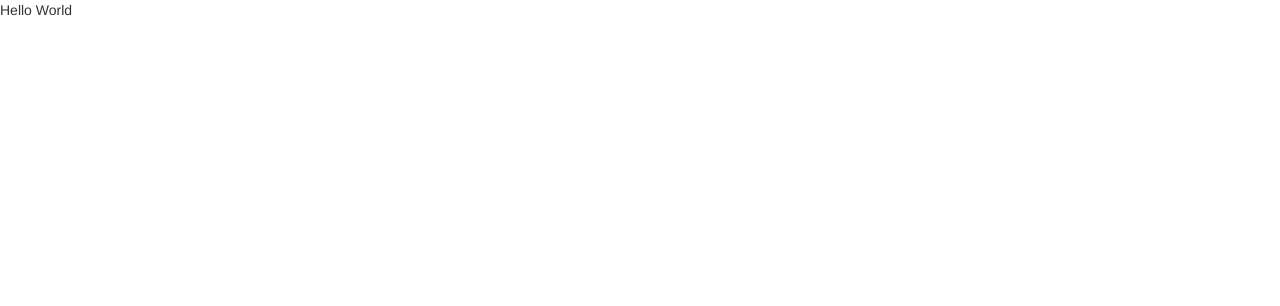
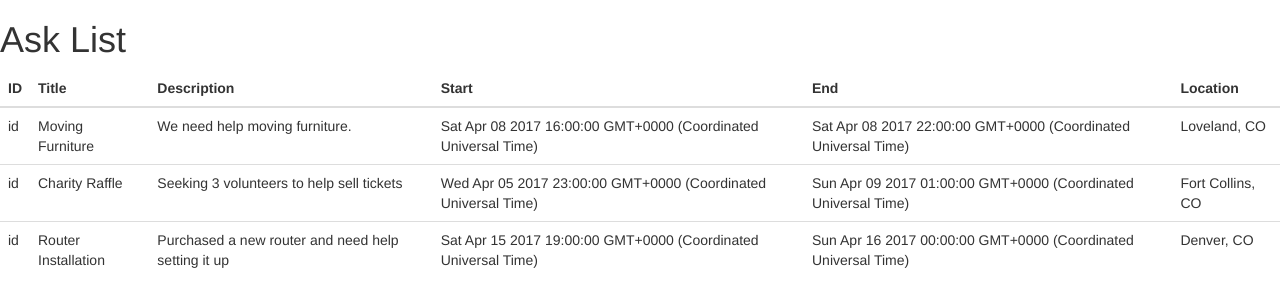
Before and after one commit to etmoore/communikey, a React (Create React App) app in the folder client/: page / in a window 1280 px wide. Shown: the top 306 px of the page. Built offline with nearby package versions, Linux system fonts and the light colour scheme.

Commit message:
Render AskList component with hardcoded data

```diff
--- a/client/package.json
+++ b/client/package.json
@@ -4,11 +4,11 @@
   "private": true,
   "dependencies": {
     "react": "^15.4.2",
-    "react-dom": "^15.4.2",
-    "standard": "^10.0.0"
+    "react-dom": "^15.4.2"
   },
   "devDependencies": {
-    "react-scripts": "0.9.5"
+    "react-scripts": "0.9.5",
+    "standard": "^10.0.0"
   },
   "scripts": {
     "start": "react-scripts start",
--- a/client/src/App.js
+++ b/client/src/App.js
@@ -1,10 +1,11 @@
 import React, { Component } from 'react'
+import AskList from './AskList'
 
 class App extends Component {
   render () {
     return (
       <div className='App'>
-        Hello World
+        <AskList />
       </div>
     )
   }
--- /dev/null
+++ b/client/src/AskList.jsx
@@ -0,0 +1,63 @@
+import React, { Component } from 'react'
+
+const asks = [
+  {
+    title: 'Moving Furniture',
+    description: 'We need help moving furniture.',
+    start: new Date('Sat Apr 08 2017 10:00:00 MDT'),
+    end: new Date('Sat Apr 08 2017 16:00:00 MDT'),
+    location: 'Loveland, CO'
+  },
+  {
+    title: 'Charity Raffle',
+    description: 'Seeking 3 volunteers to help sell tickets',
+    start: new Date('Sat Apr 05 2017 17:00:00 MDT'),
+    end: new Date('Sat Apr 08 2017 19:00:00 MDT'),
+    location: 'Fort Collins, CO'
+  },
+  {
+    title: 'Router Installation',
+    description: 'Purchased a new router and need help setting it up',
+    start: new Date('Sat Apr 15 2017 13:00:00 MDT'),
+    end: new Date('Sat Apr 15 2017 18:00:00 MDT'),
+    location: 'Denver, CO'
+  }
+]
+
+class AskList extends Component {
+  render () {
+    return (
+      <div className='AskList'>
+        <h1>Ask List</h1>
+        <table className='table'>
+          <thead>
+            <tr>
+              <th>ID</th>
+              <th>Title</th>
+              <th>Description</th>
+              <th>Start</th>
+              <th>End</th>
+              <th>Location</th>
+            </tr>
+          </thead>
+          <tbody>
+            {
+              asks.map((ask, index) => (
+                <tr key={index}>
+                  <td>id</td>
+                  <td>{ask.title}</td>
+                  <td>{ask.description}</td>
+                  <td>{ask.start.toString()}</td>
+                  <td>{ask.end.toString()}</td>
+                  <td>{ask.location}</td>
+                </tr>
+              ))
+            }
+          </tbody>
+        </table>
+      </div>
+    )
+  }
+}
+
+export default AskList
```
